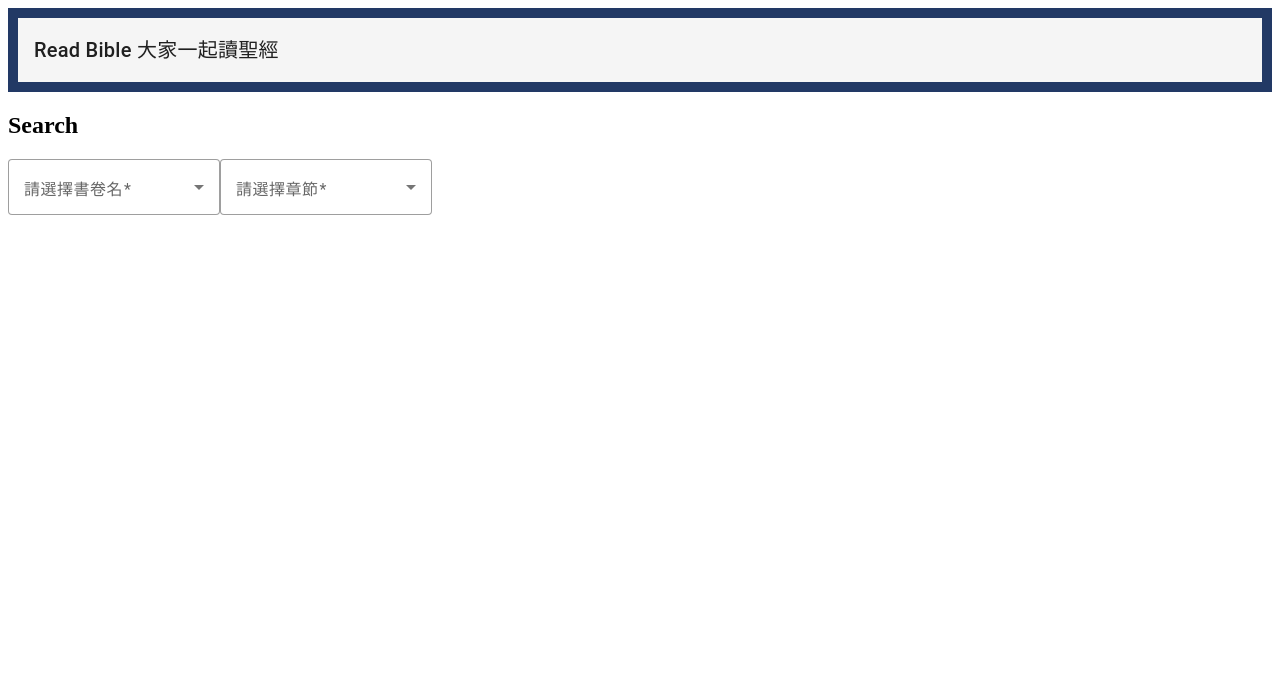
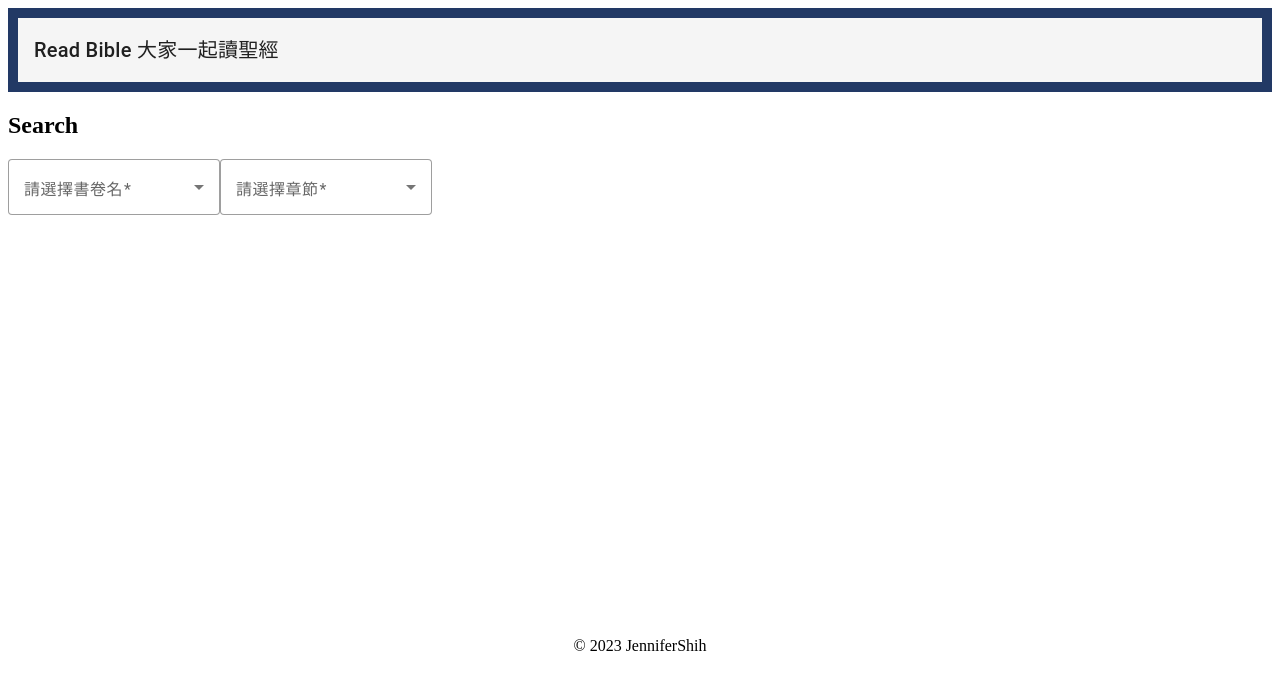
Before and after one commit to jennifershih/read-bible, an Angular app: page / in a window 1280 px wide. Shown: the top 690 px of the page. Built offline with nearby package versions, Linux system fonts and the light colour scheme.

Commit message:
Feat: add copyright

```diff
--- a/src/app/app.component.html
+++ b/src/app/app.component.html
@@ -1,2 +1,3 @@
 <app-header></app-header>
 <app-search></app-search>
+<app-footer></app-footer>
--- a/src/app/app.module.ts
+++ b/src/app/app.module.ts
@@ -13,9 +13,10 @@ import { MatFormFieldModule } from '@angular/material/form-field';
 import { MatSelectModule } from '@angular/material/select';
 import { MatInputModule } from '@angular/material/input';
 import { MatButtonModule } from '@angular/material/button';
+import { FooterComponent } from './footer/footer.component';
 
 @NgModule({
-  declarations: [AppComponent, HeaderComponent, SearchComponent],
+  declarations: [AppComponent, HeaderComponent, SearchComponent, FooterComponent],
   imports: [
     BrowserModule,
     BrowserAnimationsModule,
--- /dev/null
+++ b/src/app/footer/footer.component.html
@@ -0,0 +1,7 @@
+<footer>
+    <div class="footer">
+        <div class="container">
+            <p class="footer-text">© 2023 JenniferShih</p>
+        </div>
+    </div>
+</footer>
--- /dev/null
+++ b/src/app/footer/footer.component.scss
@@ -0,0 +1,5 @@
+.footer{
+    position: relative;
+    margin-top: 400px;
+    text-align:center;
+  }
```
Also changed, not shown: src/app/footer/footer.component.ts (added, +10 -0 lines), 1 other file (tests, documents, lock files or other folders).
